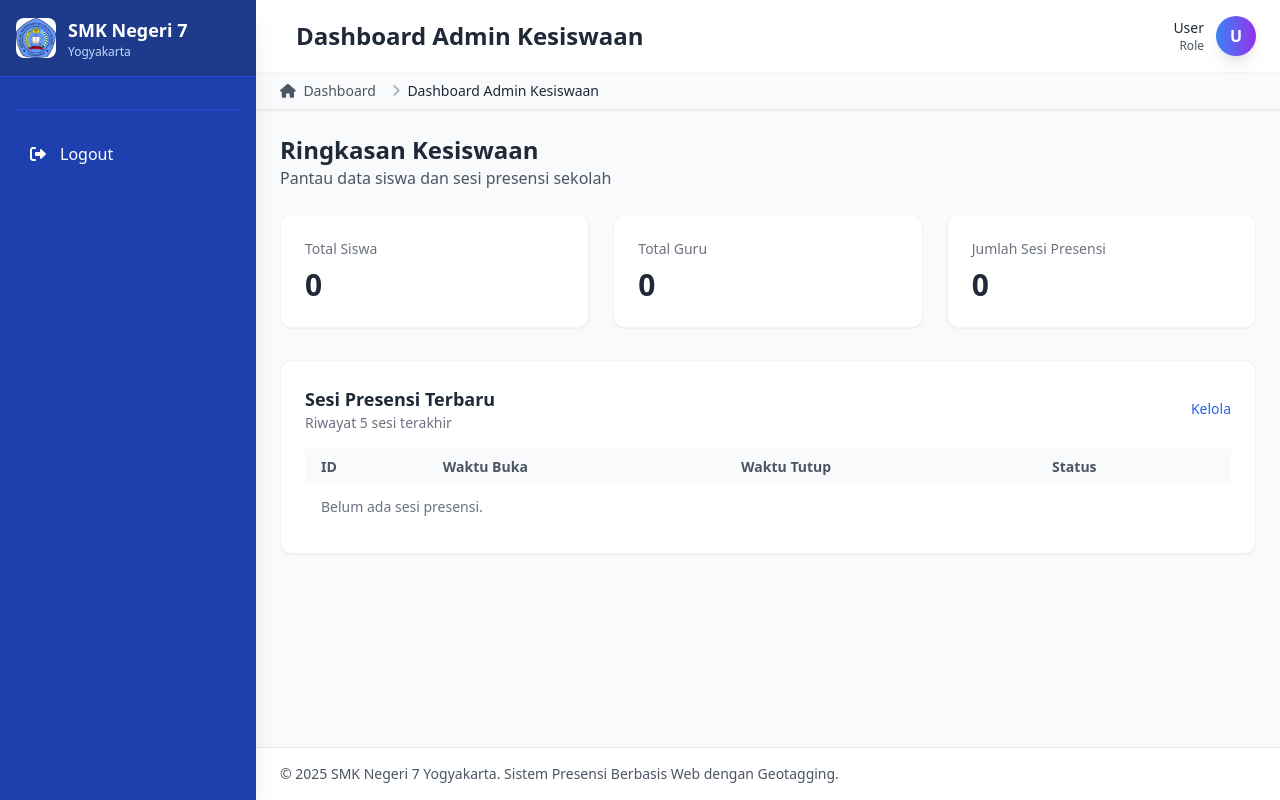
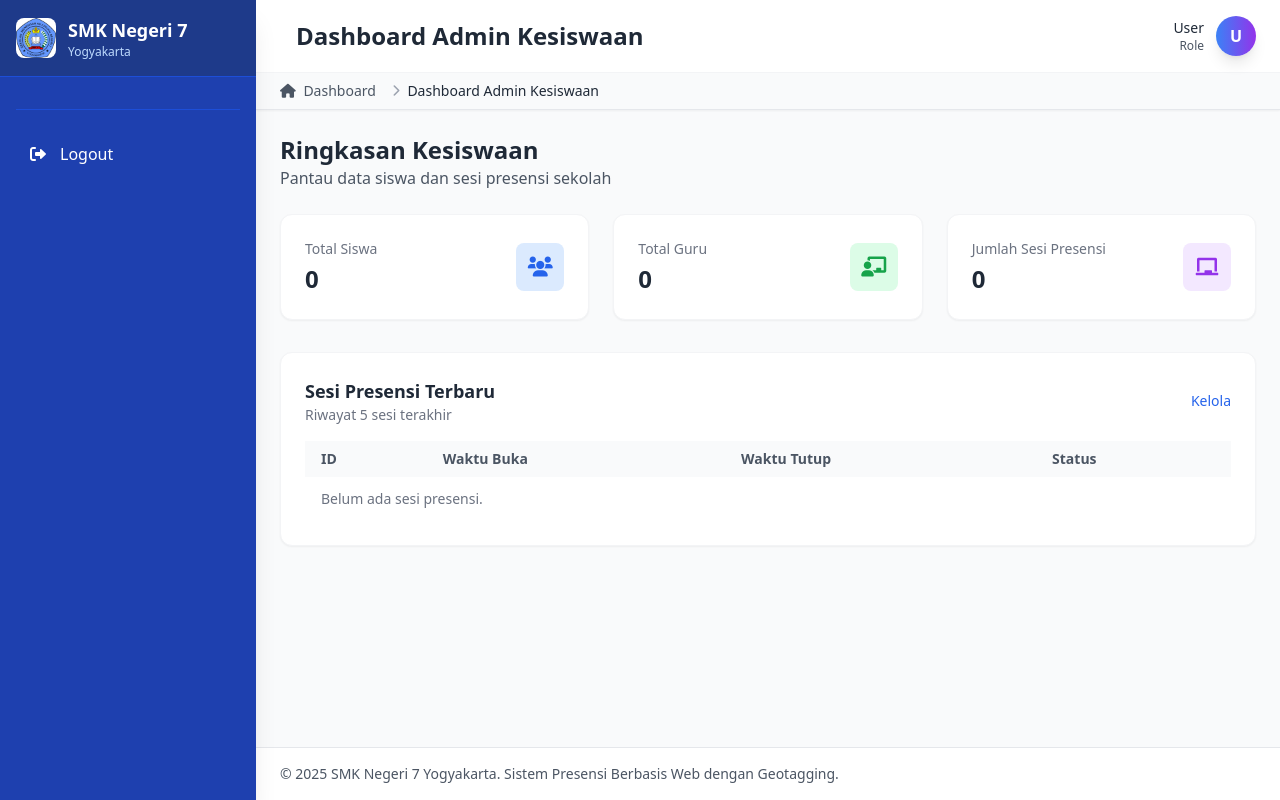
Before and after one commit to PrenjakAlangAlang/Presensi-SMK, a PHP site: page /Presensi-SMK/app/views/admin_kesiswaan/dashboard.php in a window 1280 px wide. Run offline with PHP 8.4, Linux system fonts and the light colour scheme; some libraries are stand-ins or nearby versions.

Commit message:
Enhance dashboard UI with icons and improved layout for better data presentation

```diff
--- a/app/views/admin_kesiswaan/dashboard.php
+++ b/app/views/admin_kesiswaan/dashboard.php
@@ -9,17 +9,38 @@ require_once __DIR__ . '/../layouts/header.php';
 </div>
 
 <div class="grid grid-cols-1 md:grid-cols-3 gap-6 mb-8">
-    <div class="bg-white rounded-xl shadow-sm p-6 border border-gray-100">
-        <p class="text-gray-500 text-sm">Total Siswa</p>
-        <h3 class="text-3xl font-bold text-gray-800 mt-2"><?php echo $totalSiswa ?? 0; ?></h3>
+    <div class="bg-white rounded-xl shadow-sm p-6 border border-gray-100 hover:shadow-md transition-shadow">
+        <div class="flex items-center justify-between">
+            <div>
+                <p class="text-gray-500 text-sm">Total Siswa</p>
+                <h3 class="text-2xl font-bold text-gray-800 mt-1"><?php echo $totalSiswa ?? '0'; ?></h3>
+            </div>
+            <div class="w-12 h-12 bg-blue-100 rounded-lg flex items-center justify-center">
+                <i class="fas fa-users text-blue-600 text-xl"></i>
+            </div>
+        </div>
     </div>
-    <div class="bg-white rounded-xl shadow-sm p-6 border border-gray-100">
-        <p class="text-gray-500 text-sm">Total Guru</p>
-        <h3 class="text-3xl font-bold text-gray-800 mt-2"><?php echo $totalGuru ?? 0; ?></h3>
+    <div class="bg-white rounded-xl shadow-sm p-6 border border-gray-100 hover:shadow-md transition-shadow">
+        <div class="flex items-center justify-between">
+            <div>
+                <p class="text-gray-500 text-sm">Total Guru</p>
+                <h3 class="text-2xl font-bold text-gray-800 mt-1"><?php echo $totalGuru ?? '0'; ?></h3>
+            </div>
+            <div class="w-12 h-12 bg-green-100 rounded-lg flex items-center justify-center">
+                <i class="fas fa-chalkboard-teacher text-green-600 text-xl"></i>
+            </div>
+        </div>
     </div>
-    <div class="bg-white rounded-xl shadow-sm p-6 border border-gray-100">
-        <p class="text-gray-500 text-sm">Jumlah Sesi Presensi</p>
-        <h3 class="text-3xl font-bold text-gray-800 mt-2"><?php echo isset($sessions) ? count($sessions) : 0; ?></h3>
+    <div class="bg-white rounded-xl shadow-sm p-6 border border-gray-100 hover:shadow-md transition-shadow">
+        <div class="flex items-center justify-between">
+            <div>
+                <p class="text-gray-500 text-sm">Jumlah Sesi Presensi</p>
+                <h3 class="text-2xl font-bold text-gray-800 mt-1"><?php echo isset($sessions) ? count($sessions) : 0; ?></h3>
+            </div>
+            <div class="w-12 h-12 bg-purple-100 rounded-lg flex items-center justify-center">
+                <i class="fas fa-chalkboard text-purple-600 text-xl"></i>
+            </div>
+        </div>
     </div>
 </div>
 
--- a/app/views/layouts/sidebar.php
+++ b/app/views/layouts/sidebar.php
@@ -136,6 +136,7 @@ function isActiveMenu($action, $current) {
                         <span class="font-medium">Laporan</span>
                     </a>
                 </li>
+                <!--
                 <li>
                     <a href="#"
                        class="flex items-center space-x-3 p-3 rounded-lg transition-all duration-200 hover:bg-blue-700 hover:translate-x-1">
@@ -143,7 +144,7 @@ function isActiveMenu($action, $current) {
                         <span class="font-medium">Jadwal Mengajar</span>
                     </a>
                 </li>
-
+            -->
             <?php elseif($user_role == 'siswa'): ?>
                 <!-- Siswa Menu -->
                 <li>
```
